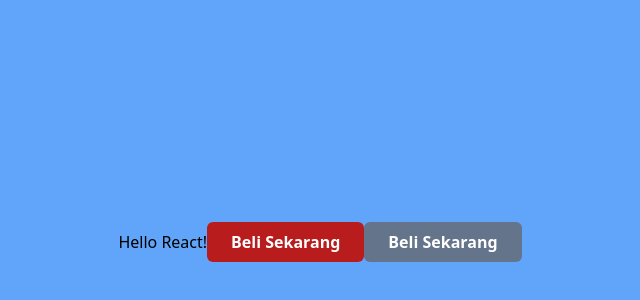
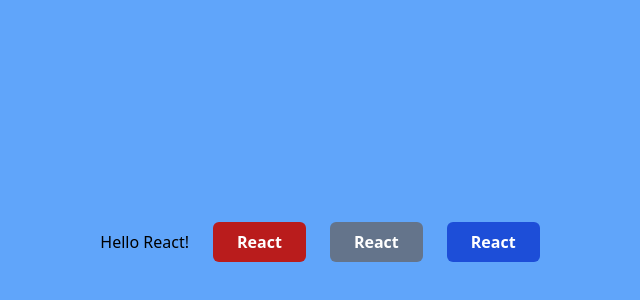
Before and after one commit to ridhocrnv/Belajar-React, a React (Vite) app: page / in a window 1280 px wide. Shown: the part 158-458 px from the top of the page, without its empty margins (320-960 px from the left). Built offline with nearby package versions, Linux system fonts and the light colour scheme.

Commit message:
feat: menambahkan button warna biru dan jarak gap-x-6

```diff
--- a/src/App.jsx
+++ b/src/App.jsx
@@ -11,17 +11,18 @@
 
     return (
         <button className={`h-10 px-6 font-bold rounded-md ${bgColor} text-white`}>
-            Beli Sekarang
+            React
         </button>
     );
 }
 
 function App() {
     return (
-        <div className="flex justify-center bg-blue-400 min-h-screen items-center">
+        <div className="flex justify-center bg-blue-400 min-h-screen items-center gap-x-6">
             <h1>Hello React!</h1>
             <Button variant="red"></Button>
             <Button variant="slate"></Button>
+            <Button variant="blue"></Button>
         </div>
     )
 }
```
